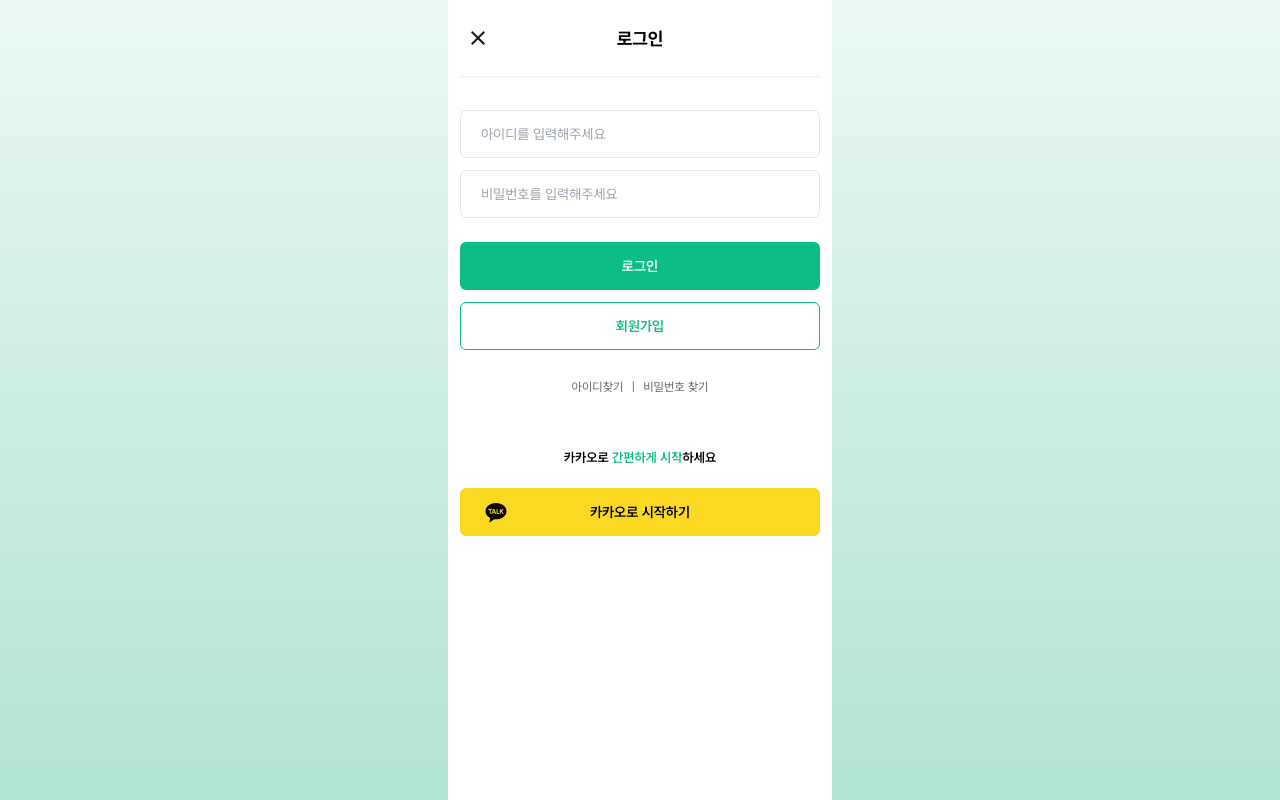
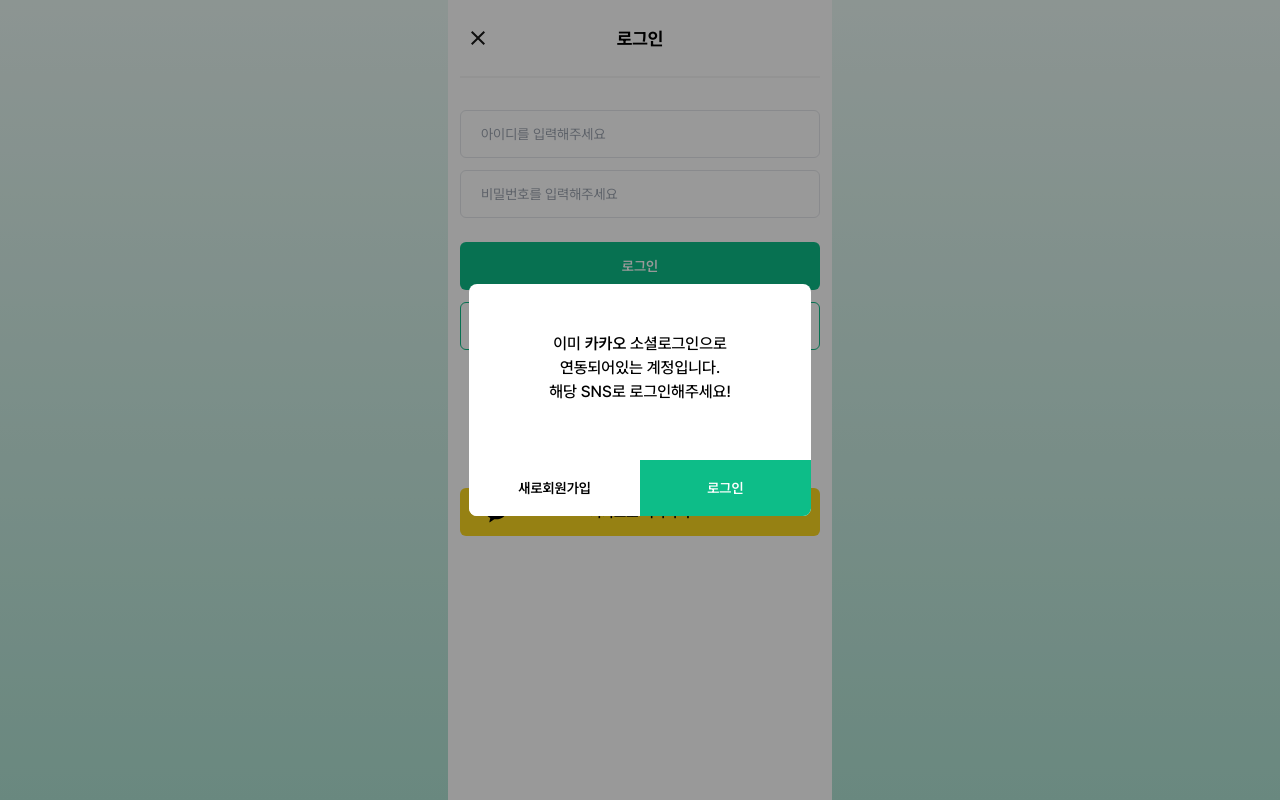
Before and after one commit to goldmayo/asac-marketplace, a Next.js app: page /login in a window 1280 px wide. Both pictures are taken after a click on the button "카카오로 시작하기". Built offline with nearby package versions, Linux system fonts and the light colour scheme.

Commit message:
feat: 카카오 버튼 이미 연동되어 있는 계정 모달 테스트 추가

```diff
--- a/src/components/feature/login/kakaoLoginButton.tsx
+++ b/src/components/feature/login/kakaoLoginButton.tsx
@@ -1,10 +1,51 @@
 'use client'
 import React from 'react'
 
+import { useModalState } from '@/components/provider/modalProvider'
 import { Button } from '@/components/ui/button'
 import { KakaoIcon } from '@/lib/icons'
 
+function TestModal() {
+  const state = useModalState()
+  return (
+    <>
+      <section className="py-12 px-20 text-body-md text-center">
+        <span className="">이미 </span>
+        <span className="font-semibold">카카오 </span>
+        <span className="">
+          소셜로그인으로
+          <br />
+          연동되어있는 계정입니다.
+          <br />
+          해당 SNS로 로그인해주세요!
+        </span>
+      </section>
+      <div className="text-body-md">
+        <Button variant={'secondary'} className="w-1/2 border-none rounded-none h-14">
+          새로회원가입
+        </Button>
+        <Button
+          variant={'primary'}
+          className="w-1/2 ouline-none rounded-none h-14"
+          onClick={() => state.modalRef.current?.close()}
+        >
+          로그인
+        </Button>
+      </div>
+    </>
+  )
+}
+
 export default function KakaoLoginButton() {
+  const state = useModalState()
+
+  const handleKakaoLogin = () => {
+    // window.location.href = 'http://localhost:8080/oauth2/authorization/kakao'
+
+    state.setModalContnet(<TestModal />)
+    state.modalRef.current?.showModal()
+  }
+
   return (
     <section className="">
       <div className="text-body-sm text-center py-5">
@@ -12,7 +53,7 @@ export default function KakaoLoginButton() {
         <span className="text-brand-primary-500">간편하게 시작</span>
         <span className="">하세요</span>
       </div>
-      <Button variant={'kakao'} className="w-full h-12 relative">
+      <Button variant={'kakao'} className="w-full h-12 relative" onClick={handleKakaoLogin}>
         <KakaoIcon size="1.5rem" className="absolute left-0 ml-6" />
         <span>카카오로 시작하기</span>
       </Button>
```
